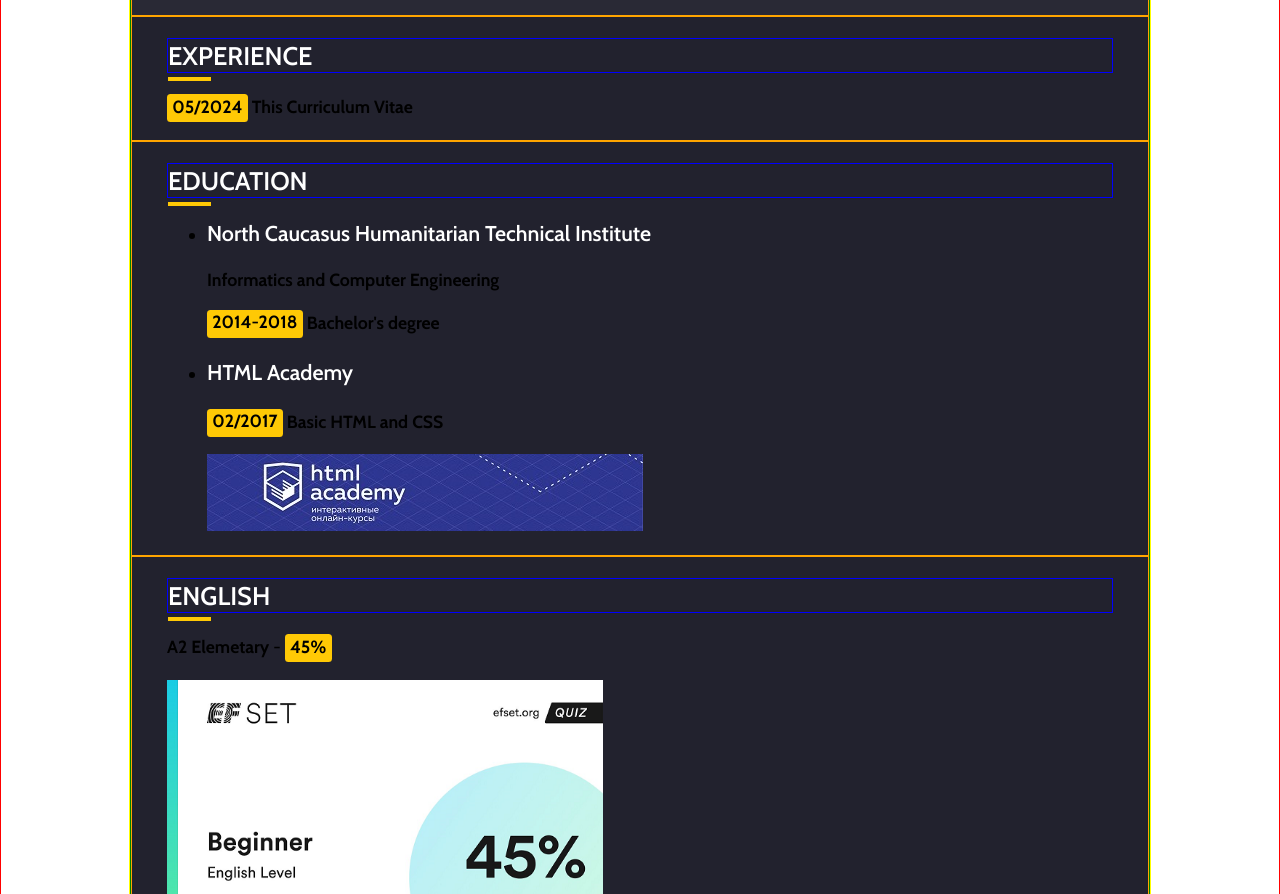
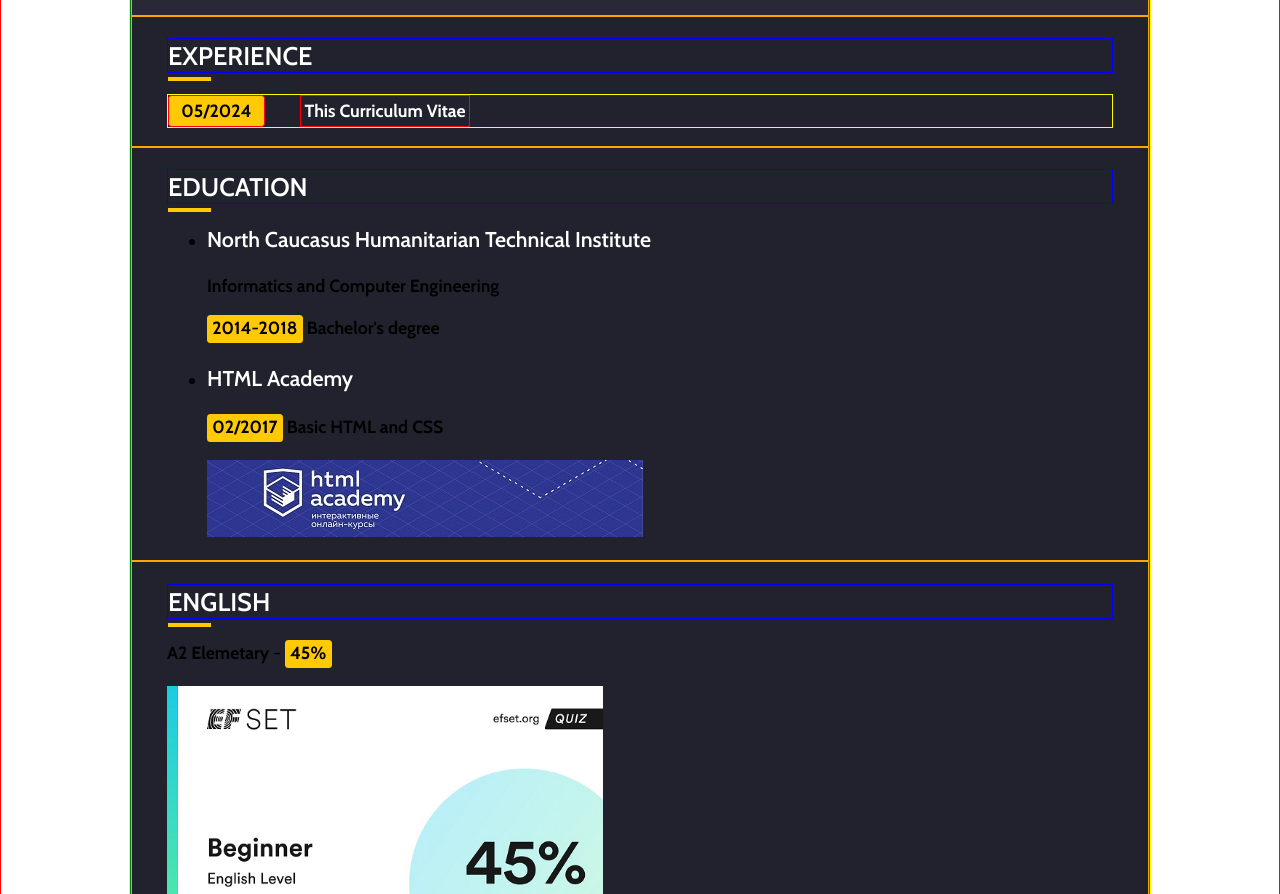
Before and after one commit to tarabrinjac/cv-origins, a website: page index.html in a window 1280 px wide. Shown: the part 1285-2179 px from the top of the page. Drawn offline with Linux system fonts and the light colour scheme.

Commit message:
feat: make experience section

```diff
--- a/index.html
+++ b/index.html
@@ -103,7 +103,7 @@ function multiply(a, b){
 
         <section class="section section-experience" id="experience">
           <h2 class="section-heading content-section-heading">Experience</h2>
-          <p><span class="experience-date">05/2024</span> <span class="experience-name">This Curriculum Vitae</span></p>
+          <p class="experience-paragraph"><span class="experience-date">05/2024</span> <span class="experience-name">This Curriculum Vitae</span></p>
         </section>
 
         <section class="section section-education" id="education">
--- a/style.css
+++ b/style.css
@@ -165,15 +165,19 @@
 }
 
 .experience-name {
+  padding: 0.2em;
   font-weight: 700;
+  color: #ffffff;
 }
 
 .experience-date {
-  display: inline-block;
-  padding: 0.1em 0.3em 0.2em;
+  width: 5.5em;
+  margin-right: 2em;
+  padding: 0.2em;
   border-radius: 0.2em;
   font-weight: 700;
   background-color: #ffc905;
+  text-align: center;
 }
 
 .education-paragraph {
@@ -616,6 +620,21 @@
   border: solid 1px #ffff00;
 }
 
+/** Experience */
+
+.experience-paragraph {
+  border: solid 1px #ffff00;
+  display: flex;
+}
+
+.experience-date {
+  border: solid 1px #ff0000;
+}
+
+.experience-name {
+  border: solid 1px #ff0000;
+}
+
 /* border: solid 1px #ff0000; red
 /* border: solid 1px #ffa500; orange
 /* border: solid 1px #008000; green
```
